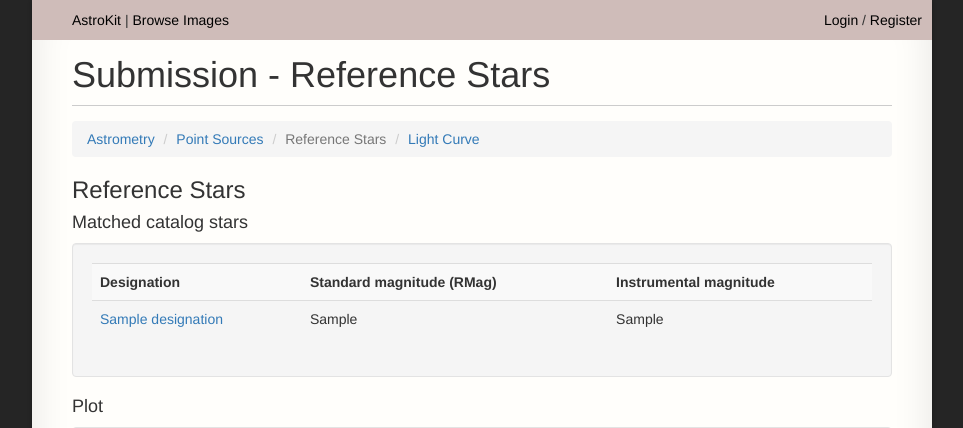
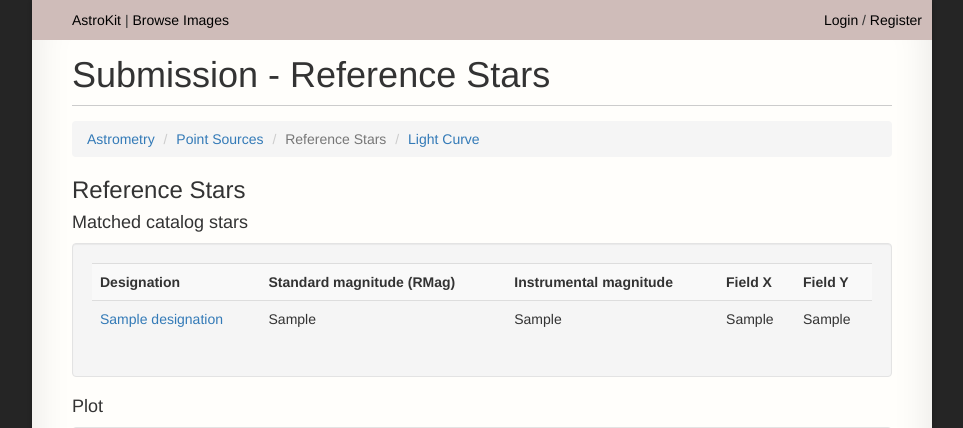
Before and after one commit to typpo/astrokit, a Django app: template imageflow/templates/reference_stars.html in a window 1280 px wide. Shown: the top 428 px of the page, without its empty margins (158-1121 px from the left). Run offline with Django 3.2, Linux system fonts and the light colour scheme; the template is opened without the code that fills it: most values are stand-ins (such as "Sample title", 1, 10 or a date in 2020); data that the repository does not hold is empty; some libraries are stand-ins or nearby versions.

Commit message:
include field x and field y in magnitudes

```diff
--- a/imageflow/templates/reference_stars.html
+++ b/imageflow/templates/reference_stars.html
@@ -21,6 +21,8 @@
       <th>Designation</th>
       <th>Standard magnitude (RMag)</th>
       <th>Instrumental magnitude</th>
+      <th>Field X</th>
+      <th>Field Y</th>
     </tr>
     {% for star in result.data.catalog_reference_stars %}
       <tr>
@@ -29,6 +31,8 @@
         </td>
         <td>{{star.reference_Rmag}}</td>
         <td>{{star.instrumental_mag}}</td>
+        <td>{{star.field_x}}</td>
+        <td>{{star.field_y}}</td>
       </tr>
     {% endfor %}
   </table>
```
